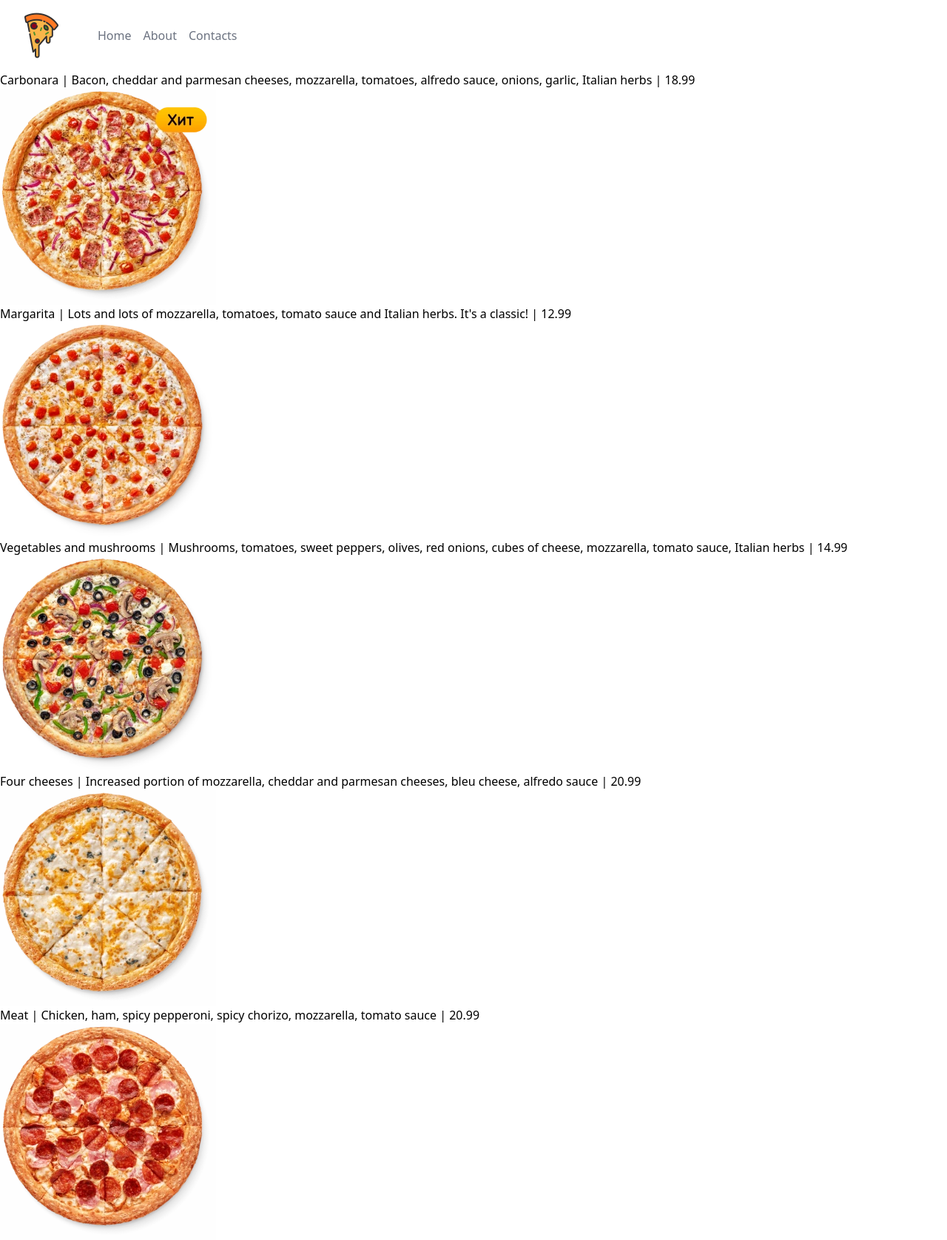
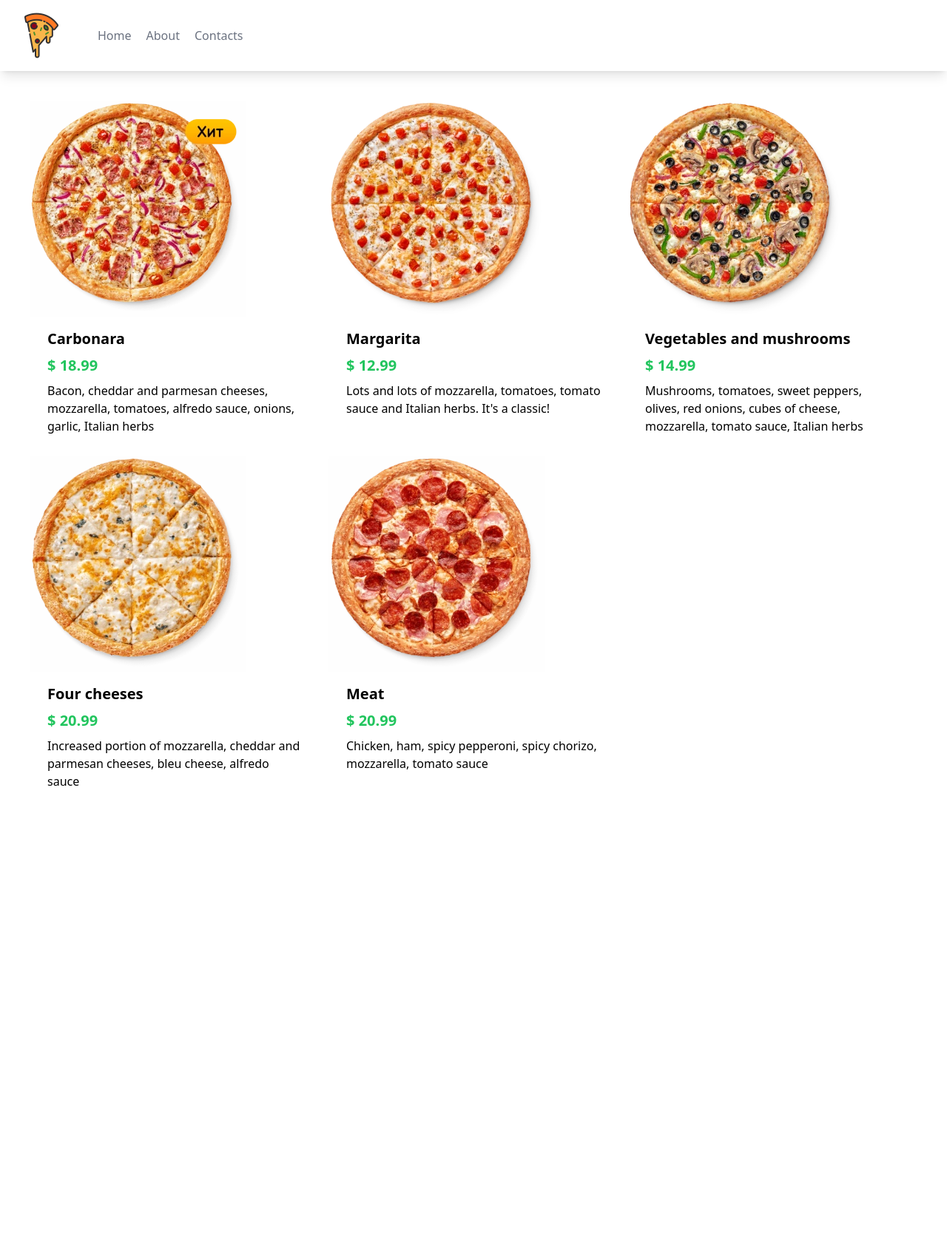
Before and after one commit to pupajupa/pizzax_django, a Django app: page /myapp/ in a window 1280 px wide. Shown: the whole page at 74% size. After the commit the page ends 1062 px from the top, so only its background shows below. Run offline with Django 5.2, Linux system fonts and the light colour scheme; data comes from the database, SQL or seed files in the repository; both versions use the stored data as it was after the commit.

Commit message:
ADD_HOME_PAGE

```diff
--- a/mysite/myapp/static/myapp/styles.css
+++ b/mysite/myapp/static/myapp/styles.css
@@ -553,6 +553,10 @@ video {
   margin-right: auto;
 }
 
+.mb-2 {
+  margin-bottom: 0.5rem;
+}
+
 .block {
   display: block;
 }
@@ -561,12 +565,24 @@ video {
   display: flex;
 }
 
-.h-8 {
-  height: 2rem;
+.grid {
+  display: grid;
 }
 
-.w-8 {
-  width: 2rem;
+.h-16 {
+  height: 4rem;
+}
+
+.w-16 {
+  width: 4rem;
+}
+
+.w-full {
+  width: 100%;
+}
+
+.grid-cols-1 {
+  grid-template-columns: repeat(1, minmax(0, 1fr));
 }
 
 .items-center {
@@ -577,19 +593,37 @@ video {
   justify-content: space-between;
 }
 
+.gap-3 {
+  gap: 0.75rem;
+}
+
+.space-x-1 > :not([hidden]) ~ :not([hidden]) {
+  --tw-space-x-reverse: 0;
+  margin-right: calc(0.25rem * var(--tw-space-x-reverse));
+  margin-left: calc(0.25rem * calc(1 - var(--tw-space-x-reverse)));
+}
+
 .space-x-7 > :not([hidden]) ~ :not([hidden]) {
   --tw-space-x-reverse: 0;
   margin-right: calc(1.75rem * var(--tw-space-x-reverse));
   margin-left: calc(1.75rem * calc(1 - var(--tw-space-x-reverse)));
 }
 
-.border-b-8 {
-  border-bottom-width: 8px;
+.overflow-hidden {
+  overflow: hidden;
 }
 
-.bg-slate-600 {
+.rounded {
+  border-radius: 0.25rem;
+}
+
+.bg-white {
   --tw-bg-opacity: 1;
-  background-color: rgb(71 85 105 / var(--tw-bg-opacity));
+  background-color: rgb(255 255 255 / var(--tw-bg-opacity));
+}
+
+.p-10 {
+  padding: 2.5rem;
 }
 
 .px-2 {
@@ -602,16 +636,61 @@ video {
   padding-right: 1rem;
 }
 
+.px-6 {
+  padding-left: 1.5rem;
+  padding-right: 1.5rem;
+}
+
 .py-4 {
   padding-top: 1rem;
   padding-bottom: 1rem;
 }
 
-.font-semibold {
-  font-weight: 600;
+.text-xl {
+  font-size: 1.25rem;
+  line-height: 1.75rem;
+}
+
+.font-bold {
+  font-weight: 700;
 }
 
 .text-gray-500 {
   --tw-text-opacity: 1;
   color: rgb(107 114 128 / var(--tw-text-opacity));
 }
+
+.text-green-500 {
+  --tw-text-opacity: 1;
+  color: rgb(34 197 94 / var(--tw-text-opacity));
+}
+
+.shadow-lg {
+  --tw-shadow: 0 10px 15px -3px rgb(0 0 0 / 0.1), 0 4px 6px -4px rgb(0 0 0 / 0.1);
+  --tw-shadow-colored: 0 10px 15px -3px var(--tw-shadow-color), 0 4px 6px -4px var(--tw-shadow-color);
+  box-shadow: var(--tw-ring-offset-shadow, 0 0 #0000), var(--tw-ring-shadow, 0 0 #0000), var(--tw-shadow);
+}
+
+@media (min-width: 640px) {
+  .sm\:grid-cols-1 {
+    grid-template-columns: repeat(1, minmax(0, 1fr));
+  }
+}
+
+@media (min-width: 768px) {
+  .md\:grid-cols-3 {
+    grid-template-columns: repeat(3, minmax(0, 1fr));
+  }
+}
+
+@media (min-width: 1024px) {
+  .lg\:grid-cols-3 {
+    grid-template-columns: repeat(3, minmax(0, 1fr));
+  }
+}
+
+@media (min-width: 1280px) {
+  .xl\:grid-cols-3 {
+    grid-template-columns: repeat(3, minmax(0, 1fr));
+  }
+}
--- a/mysite/myapp/templates/myapp/index.html
+++ b/mysite/myapp/templates/myapp/index.html
@@ -16,6 +16,7 @@
   {% block content %}
 
   {% endblock content %}
+  </div>
 </body>
 
 </html>
--- a/mysite/myapp/templates/myapp/pizzas_list.html
+++ b/mysite/myapp/templates/myapp/pizzas_list.html
@@ -3,14 +3,18 @@
 
 
 {% block content %}
-  <div style = "display:inline">
-  <h4>
+  <div class = "rounded p-10 grid grid-cols-1 sm:grid-cols-1 md:grid-cols-3 xl:grid-cols-3 lg:grid-cols-3 gap-3">
     {% for item in items %}
       <a href="{% url 'myapp:detail_pizza' item.id %}">
-        {{item.name}} | {{item.description}} | {{item.price}} <br />
-        <img src="{{item.image.url}}" alt="">
+        <div class = "rounded overflow-hidden drop-shadow-lg">
+          <img class="w-6" src="{{item.image.url}}" alt="">
+          <div class="px-6 py-4">
+            <p class="font-bold text-xl mb-2">{{item.name}}</p>
+            <p class="font-bold text-xl text-green-500 mb-2">$ {{item.price}}</p>
+            <p class="text-gray-700 text-base">{{item.description}}</p>
+          </div>
+        </div>
       </a>
-    {% endfor %}
-  </h4>
+      {% endfor %}
   </div>
 {% endblock content %}
--- a/mysite/package.json
+++ b/mysite/package.json
@@ -105,7 +105,8 @@
     "yaml": "^2.3.4"
   },
   "scripts": {
-    "test": "echo \"Error: no test specified\" && exit 1"
+    "test": "echo \"Error: no test specified\" && exit 1",
+    "build": "npx tailwindcss -i myapp/static/myapp/src/tailwind.css -o myapp/static/myapp/styles.css --watch"
   },
   "author": "",
   "license": "ISC",
```
Also changed, not shown: mysite/db.sqlite3, mysite/media/Four cheeses.webp (added), mysite/media/Meat.webp (added), mysite/media/Vegetables and mushrooms.webp (added), mysite/media/images/Four_cheeses.webp (added), mysite/media/images/Meat.webp (added), mysite/media/images/Vegetables_and_mushrooms.webp (added).
